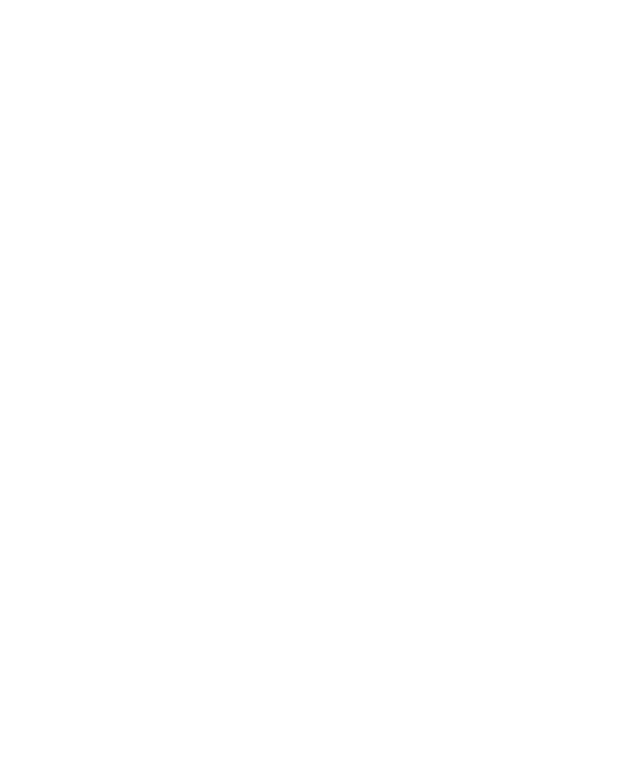
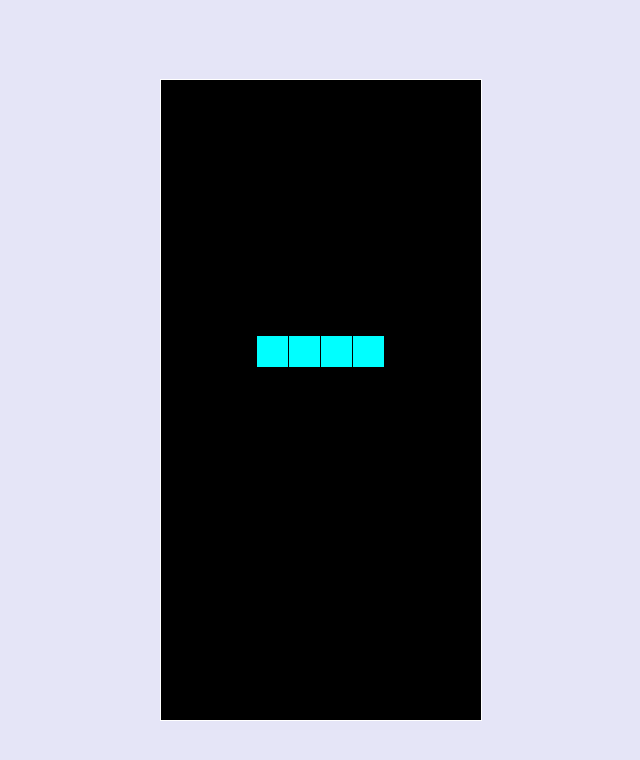
Before and after one commit to 2023-11-beginner-teamdev-a/work-space, a website: page src/index.html in a window 1280 px wide. Shown: the whole page, without its empty margins (319-959 px from the left). Drawn offline with Linux system fonts and the light colour scheme.

Commit message:
feat: テトリスの基本機能を追加

```diff
--- a/src/css/styles.css
+++ b/src/css/styles.css
@@ -0,0 +1,17 @@
+html,
+body {
+  height: 100%;
+  margin: 0;
+}
+
+body {
+  background-color: #e5e5f7;
+  display: flex;
+  align-items: center;
+  justify-content: center;
+}
+
+canvas {
+  border: 1px solid white;
+  background: black;
+}
--- a/src/index.html
+++ b/src/index.html
@@ -1,9 +1,14 @@
-<!DOCTYPE html>
-<html lang="ja">
+<!doctype html>
+<html>
   <head>
     <meta charset="UTF-8" />
     <meta name="viewport" content="width=device-width, initial-scale=1.0" />
-    <title>TETRIS</title>
+    <link rel="stylesheet" href="./css/styles.css" />
+    <title>Tetris</title>
+    <link rel="icon" href="../asset/icon.png" />
   </head>
-  <body></body>
+  <body>
+    <canvas width="320" height="640" id="game"></canvas>
+    <script src="./js/index.js"></script>
+  </body>
 </html>
--- a/src/js/index.js
+++ b/src/js/index.js
@@ -0,0 +1,277 @@
+function getRandomInt(min, max) {
+  min = Math.ceil(min);
+  max = Math.floor(max);
+
+  return Math.floor(Math.random() * (max - min + 1)) + min;
+}
+
+// 新しいテトロミノのシーケンスを生成
+function generateSequence() {
+  const sequence = ['I', 'J', 'L', 'O', 'S', 'T', 'Z'];
+
+  while (sequence.length) {
+    const rand = getRandomInt(0, sequence.length - 1);
+    const name = sequence.splice(rand, 1)[0];
+    tetrominoSequence.push(name);
+  }
+}
+
+// シーケンス内の次のテトロミノを取得
+function getNextTetromino() {
+  if (tetrominoSequence.length === 0) {
+    generateSequence();
+  }
+
+  const name = tetrominoSequence.pop();
+  const matrix = tetrominos[name];
+
+  // IとOは中央寄せ, 他は左寄せ
+  const col = playfield[0].length / 2 - Math.ceil(matrix[0].length / 2);
+
+  // Iはrow21(-1)からスタート,他はrow 22(-2)スタート
+  const row = name === 'I' ? -1 : -2;
+
+  return {
+    name: name, // ピースの名前(L, O, etc.)
+    matrix: matrix, // 現在のテトリミノの状態
+    row: row, // 現在の行の位置
+    col: col, // 現在の列の位置
+  };
+}
+
+// NxN行列を90度回転
+function rotate(matrix) {
+  const N = matrix.length - 1;
+  const result = matrix.map((row, i) => row.map((val, j) => matrix[N - j][i]));
+
+  return result;
+}
+
+// 新しい行列/行/列が有効かどうかをチェック
+function isValidMove(matrix, cellRow, cellCol) {
+  for (let row = 0; row < matrix.length; row++) {
+    for (let col = 0; col < matrix[row].length; col++) {
+      if (
+        matrix[row][col] &&
+        // playfield内に収まっているか
+        (cellCol + col < 0 ||
+          cellCol + col >= playfield[0].length ||
+          cellRow + row >= playfield.length ||
+          // 他のピースに接触しているか
+          playfield[cellRow + row][cellCol + col])
+      ) {
+        return false;
+      }
+    }
+  }
+
+  return true;
+}
+
+// テトロミノをプレイフィールドに配置
+function placeTetromino() {
+  for (let row = 0; row < tetromino.matrix.length; row++) {
+    for (let col = 0; col < tetromino.matrix[row].length; col++) {
+      if (tetromino.matrix[row][col]) {
+        // もしplayfield外に出た場合ゲームオーバー
+        if (tetromino.row + row < 0) {
+          return showGameOver();
+        }
+
+        playfield[tetromino.row + row][tetromino.col + col] = tetromino.name;
+      }
+    }
+  }
+
+  // 一番下から上に向かって行が揃っているかどうかを確認する
+  for (let row = playfield.length - 1; row >= 0; ) {
+    if (playfield[row].every((cell) => !!cell)) {
+      // この行より上のすべての行を下に落とす
+      for (let r = row; r >= 0; r--) {
+        for (let c = 0; c < playfield[r].length; c++) {
+          playfield[r][c] = playfield[r - 1][c];
+        }
+      }
+    } else {
+      row--;
+    }
+  }
+
+  tetromino = getNextTetromino();
+}
+
+// ゲームオーバー画面を表示
+function showGameOver() {
+  cancelAnimationFrame(rAF);
+  gameOver = true;
+
+  context.fillStyle = 'black';
+  context.globalAlpha = 0.75;
+  context.fillRect(0, canvas.height / 2 - 30, canvas.width, 60);
+
+  context.globalAlpha = 1;
+  context.fillStyle = 'white';
+  context.font = '36px monospace';
+  context.textAlign = 'center';
+  context.textBaseline = 'middle';
+  context.fillText('GAME OVER!', canvas.width / 2, canvas.height / 2);
+}
+
+const canvas = document.getElementById('game');
+const context = canvas.getContext('2d');
+const grid = 32;
+const tetrominoSequence = [];
+
+// 2次元配列を使用して、ゲームの各セルに何があるかを追跡する
+// テトリスのプレイフィールドは10x20で、画面外にいくつかの行がある
+const playfield = [];
+
+// 空の状態を埋める
+for (let row = -2; row < 20; row++) {
+  playfield[row] = [];
+
+  for (let col = 0; col < 10; col++) {
+    playfield[row][col] = 0;
+  }
+}
+
+// テトリミノの情報
+const tetrominos = {
+  I: [
+    [0, 0, 0, 0],
+    [1, 1, 1, 1],
+    [0, 0, 0, 0],
+    [0, 0, 0, 0],
+  ],
+  J: [
+    [1, 0, 0],
+    [1, 1, 1],
+    [0, 0, 0],
+  ],
+  L: [
+    [0, 0, 1],
+    [1, 1, 1],
+    [0, 0, 0],
+  ],
+  O: [
+    [1, 1],
+    [1, 1],
+  ],
+  S: [
+    [0, 1, 1],
+    [1, 1, 0],
+    [0, 0, 0],
+  ],
+  Z: [
+    [1, 1, 0],
+    [0, 1, 1],
+    [0, 0, 0],
+  ],
+  T: [
+    [0, 1, 0],
+    [1, 1, 1],
+    [0, 0, 0],
+  ],
+};
+
+// テトリミノのカラー設定
+const colors = {
+  I: 'cyan',
+  O: 'yellow',
+  T: 'purple',
+  S: 'green',
+  Z: 'red',
+  J: 'blue',
+  L: 'orange',
+};
+
+const frame = 35;
+
+let count = 0;
+let tetromino = getNextTetromino();
+let rAF = null; // アニメーションフレームを追跡して、それをキャンセルできるようにする
+let gameOver = false;
+
+// ゲームループ
+function loop() {
+  rAF = requestAnimationFrame(loop);
+  context.clearRect(0, 0, canvas.width, canvas.height);
+
+  // playfieldを描写
+  for (let row = 0; row < 20; row++) {
+    for (let col = 0; col < 10; col++) {
+      if (playfield[row][col]) {
+        const name = playfield[row][col];
+        context.fillStyle = colors[name];
+
+        // グリッドより1ピクセル小さく描画すると、グリッド効果が生まれる
+        context.fillRect(col * grid, row * grid, grid - 1, grid - 1);
+      }
+    }
+  }
+
+  // テトリミノを描写する
+  if (tetromino) {
+    // テトリミノは35frameごとに落下する
+    if (++count > frame) {
+      tetromino.row++;
+      count = 0;
+
+      // 何かにぶつかったらピースを配置する
+      if (!isValidMove(tetromino.matrix, tetromino.row, tetromino.col)) {
+        tetromino.row--;
+        placeTetromino();
+      }
+    }
+
+    context.fillStyle = colors[tetromino.name];
+
+    for (let row = 0; row < tetromino.matrix.length; row++) {
+      for (let col = 0; col < tetromino.matrix[row].length; col++) {
+        if (tetromino.matrix[row][col]) {
+          // グリッドより1ピクセル小さく描画すると、グリッド効果が生まれる
+          context.fillRect(
+            (tetromino.col + col) * grid,
+            (tetromino.row + row) * grid,
+            grid - 1,
+            grid - 1
+          );
+        }
+      }
+    }
+  }
+}
+
+// キーボードイベントに反応してアクティブなテトロミノを動かす
+document.addEventListener('keydown', function (e) {
+  if (gameOver) return;
+
+  switch (e.code) {
+    case 'ArrowLeft':
+    case 'ArrowRight':
+      const col = e.code == 'ArrowLeft' ? tetromino.col - 1 : tetromino.col + 1;
+
+      if (isValidMove(tetromino.matrix, tetromino.row, col)) {
+        tetromino.col = col;
+      }
+      break;
+    case 'ArrowDown':
+      const row = tetromino.row + 1;
+      if (!isValidMove(tetromino.matrix, row, tetromino.col)) {
+        tetromino.row = row - 1;
+        placeTetromino();
+        return;
+      }
+      tetromino.row = row;
+      break;
+    case 'Space':
+      const matrix = rotate(tetromino.matrix);
+      if (isValidMove(matrix, tetromino.row, tetromino.col)) {
+        tetromino.matrix = matrix;
+      }
+      break;
+  }
+});
+
+// ゲームを開始
+rAF = requestAnimationFrame(loop);
```
Also changed, not shown: asset/icon.png (added).
